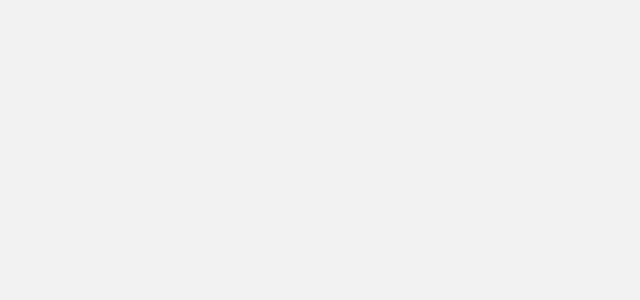
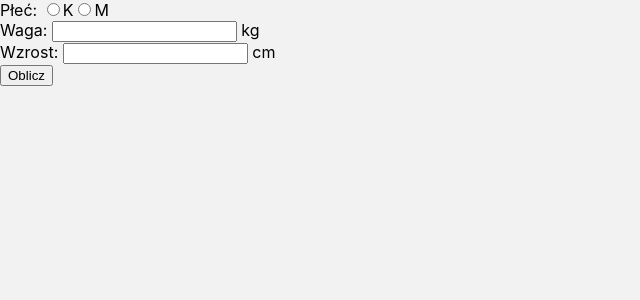
Before and after one commit to pablosqlgit/tai_pierwszy, a React (Create React App) app: page /bmicalculator in a window 1280 px wide. Before the commit this address had no page. Shown: the top 300 px of the page, without its empty margins (0-640 px from the left). Built offline with nearby package versions, Linux system fonts and the light colour scheme.

Commit message:
third commit
mega chcialko mi sie spac wiec poszedlem spac i jutro dokoncze

```diff
--- a/src/App.jsx
+++ b/src/App.jsx
@@ -2,12 +2,14 @@ import { BrowserRouter, Routes, Route } from 'react-router-dom'
 
 /* COMPONENTS */
 import Home from './components/Home/Home'
+import BmiCalculator from './components/BmiCalculator/BmiCalculator';
 
 function App() {
   return (
     <BrowserRouter>
       <Routes>
         <Route path='/' element={<Home />} />
+        <Route path='/bmicalculator' element={<BmiCalculator />} />
       </Routes>
     </BrowserRouter>
   );
--- a/src/components/BmiCalculator/BmiCalculator.jsx
+++ b/src/components/BmiCalculator/BmiCalculator.jsx
@@ -0,0 +1,26 @@
+import React, { useState } from 'react'
+
+export default function BmiCalculator() {
+    const [weightValue, handleWeightChange] = useState();
+    const [heightValue, handleHeightChange] = useState();
+    let valueOfWeight = weightValue;
+    let valueOfHeight = heightValue;
+    const handleButtonClick = () =>{
+
+    }
+    return (
+    <div>
+        <span>Płeć: </span>
+        <input type="radio" name="gender" id="genderInput" />K
+        <input type="radio" name="gender" id="genderInput" />M
+        <br/>
+        <span>Waga: </span>
+        <input type="number" name="weight" id="weightInput" onChange={(e)=>handleWeightChange(valueOfWeight = e.target.value)}/> kg
+        <br/>
+        <span>Wzrost: </span>
+        <input type="number" name="height" id="heightInput" onChange={(e)=>handleHeightChange(valueOfHeight = e.target.value)}/> cm
+        <br/>
+        <button onClick={handleButtonClick()}>Oblicz</button>
+    </div>
+  )
+}
```
Also changed, not shown: 1 other file (tests, documents, lock files or other folders).
